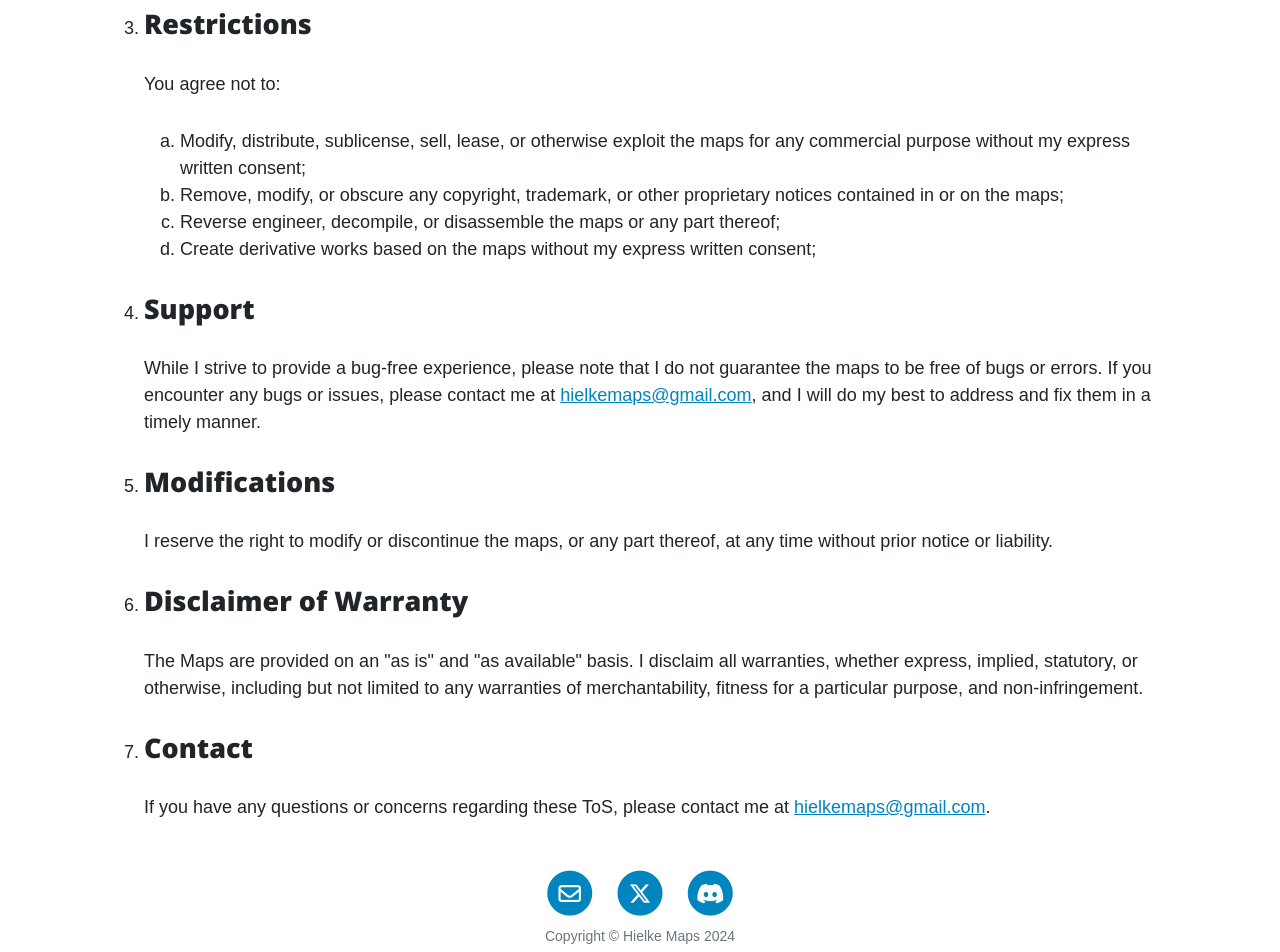
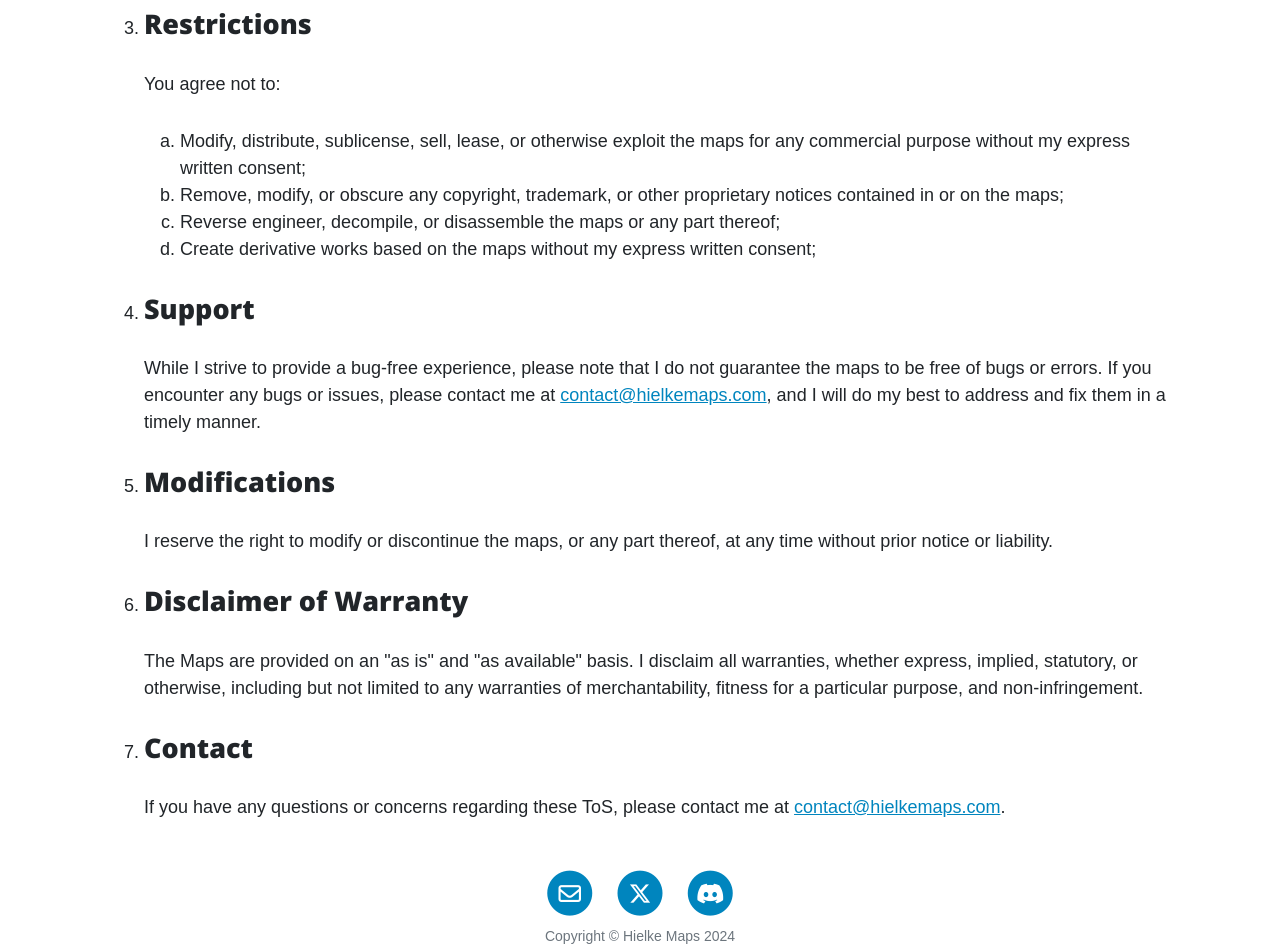
Before and after one commit to HielkeMaps/hielkemaps.github.io, a Jekyll site: the page built from pages/tos.html, in a window 1280 px wide. Shown: the part 931-1883 px from the top of the page. Built offline with Jekyll 4.4.1, drawn with Linux system fonts in a browser that asks for light colours.

Commit message:
use domain email

```diff
--- a/_config.yml
+++ b/_config.yml
@@ -1,5 +1,5 @@
 title:              Hielke Maps
-email:              hielkemaps@gmail.com
+email:              contact@hielkemaps.com
 description:        Minecraft Maps by Hielke.
 author:             "Hielke Maps"
 domain: "https://hielkemaps.com"
--- a/pages/tos.html
+++ b/pages/tos.html
@@ -63,7 +63,7 @@ permalink: /tos
         While I strive to provide a bug-free experience, please note that I do
         not guarantee the maps to be free of bugs or errors. If you encounter
         any bugs or issues, please contact me at
-        <a href="mailto:hielkemaps@gmail.com">hielkemaps@gmail.com</a>, and I
+        <a href="mailto:{{ site.email | encode_email }}">{{ site.email }}</a>, and I
         will do my best to address and fix them in a timely manner.
       </p>
     </li>
@@ -91,7 +91,7 @@ permalink: /tos
       <p>
         If you have any questions or concerns regarding these ToS, please
         contact me at
-        <a href="mailto:hielkemaps@gmail.com">hielkemaps@gmail.com</a>.
+        <a href="mailto:{{ site.email | encode_email }}">{{ site.email }}</a>.
       </p>
     </li>
   </ol>
```
